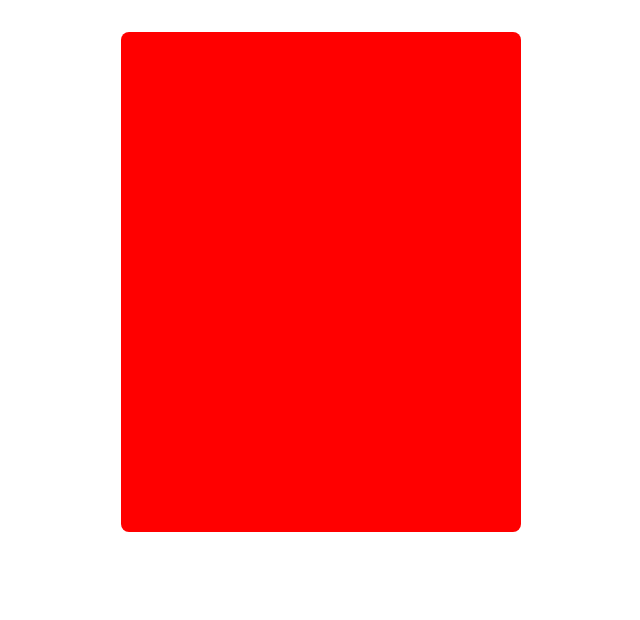
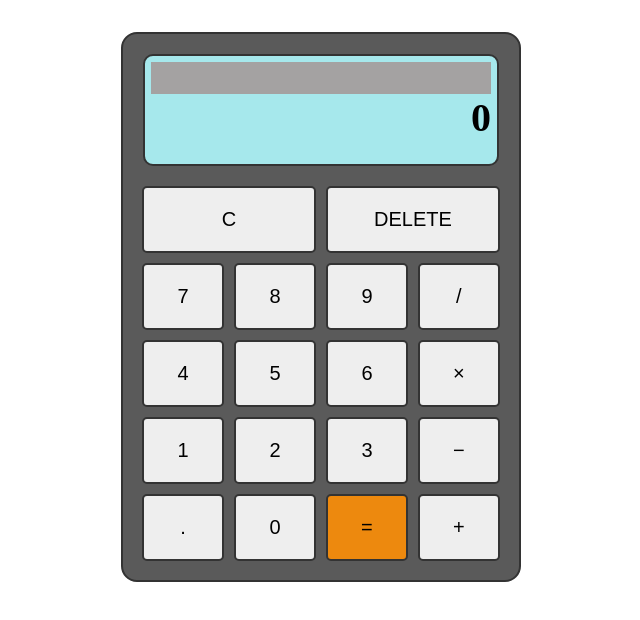
Before and after one commit to cedogithub/calculator, a plain HTML site: page index.html in a window 1280 px wide. Shown: the whole page, without its empty margins (319-959 px from the left). Drawn offline with Linux system fonts and the light colour scheme.

Commit message:
styling  of the calculator 100% done

```diff
--- a/index.html
+++ b/index.html
@@ -1,33 +1,46 @@
 <!DOCTYPE html>
 <html lang="en">
-<head>
-    <meta charset="UTF-8">
-    <meta http-equiv="X-UA-Compatible" content="IE=edge">
-    <meta name="viewport" content="width=device-width, initial-scale=1.0">
+  <head>
+    <meta charset="UTF-8" />
+    <meta http-equiv="X-UA-Compatible" content="IE=edge" />
+    <meta name="viewport" content="width=device-width, initial-scale=1.0" />
     <title>Calculator</title>
-    <link rel="stylesheet" href="style.css">
+    <link rel="stylesheet" href="style.css" />
     <script defer src="main.js"></script>
-</head>
-<body>
+  </head>
+  <body>
     <div class="calculator">
-        <div class="main-box">
-            <div class="screen"></div>
+      <div class="main-box">
+        <div class="screen">
+            <div class="screen-last" id="lastScreen"></div>
+            <div class="screen-current" id="currentScreen">0</div>
+        </div>
+        <div class="btn-grid">
 
+          <button class="btn span-2" id="clear">C</button>
+          <button class="btn span-2" id="delete">DELETE</button>
 
+          <button class="btn" data-number>7</button>
+          <button class="btn" data-number>8</button>
+          <button class="btn" data-number>9</button>
+          <button class="btn" data-operator>/</button>
 
+          <button class="btn" data-number>4</button>
+          <button class="btn" data-number>5</button>
+          <button class="btn" data-number>6</button>
+          <button class="btn" data-operator>×</button>
 
+          <button class="btn" data-number>1</button>
+          <button class="btn" data-number>2</button>
+          <button class="btn" data-number>3</button>
+          <button class="btn" data-operator>−</button>
 
-
-
-
+          <button class="btn" id="pointBtn">.</button>
+          <button class="btn" data-number>0</button>
+          <button class="btn btn-orange"  id="equalsBtn">=</button>
+          <button class="btn" data-operator>+</button>
         </div>
-
-
-
-
-
-
+      </div>
     </div>
-
-</body>
+  </body>
 </html>
--- a/style.css
+++ b/style.css
@@ -4,17 +4,62 @@
     margin: 0;
 }
 
+
 .calculator{
     display: flex;
-    justify-content: center;;
+    justify-content: center;
 }
 .main-box {
     margin: 2em;
-    height: 500px;
+    height: 550px;
     width: 400px;
-    border-radius: 0.5em;
-    background-color: red;
+    border: 2px #333 solid;
+
+    border-radius: 1em;
+    background-color: rgb(90, 90, 90);
 }
 .screen{
-    background-color: red ;
+    background-color: rgb(166, 232, 236) ;
+    padding: 0.3em;
+    border-radius: 0.5em;
+    font-size: 20px;
+    margin: 1em;
+    font-weight: 600;
+    border: 2px #333 solid;
+    text-align: right;
+    word-wrap: break-word;
+    word-break: break-all;
+
 }
+    .screen-last {
+        background-color: rgb(164, 162, 162);
+        min-height: 32px;
+        font-size: 20px;
+      }
+.screen-current {
+  min-height: 64px;
+  font-size: 40px;
+}
+
+.btn-grid {
+    display: grid;
+    grid-template-columns: repeat(4, 1fr);
+    grid-gap: 10px;
+    margin: 0 1.2em;
+  }
+
+  .btn {
+    padding: 1em;
+    border: 2px #333 solid;
+    border-radius: 5px;
+    background-color: #eee;
+    font-size: 20px;
+  }
+
+  .btn-orange {
+    background-color: rgb(237, 137, 14);
+  }
+
+  .span-2 {
+    grid-column: span 2
+  }
```
